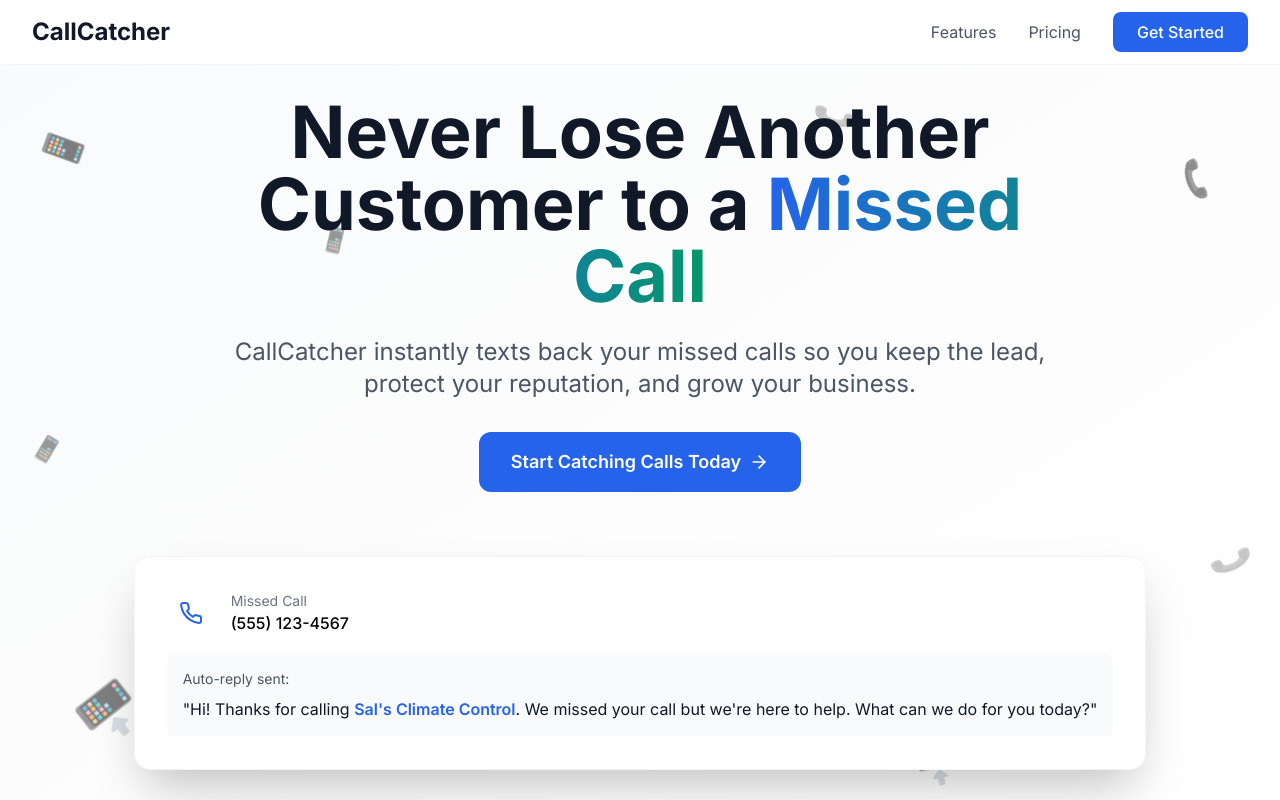
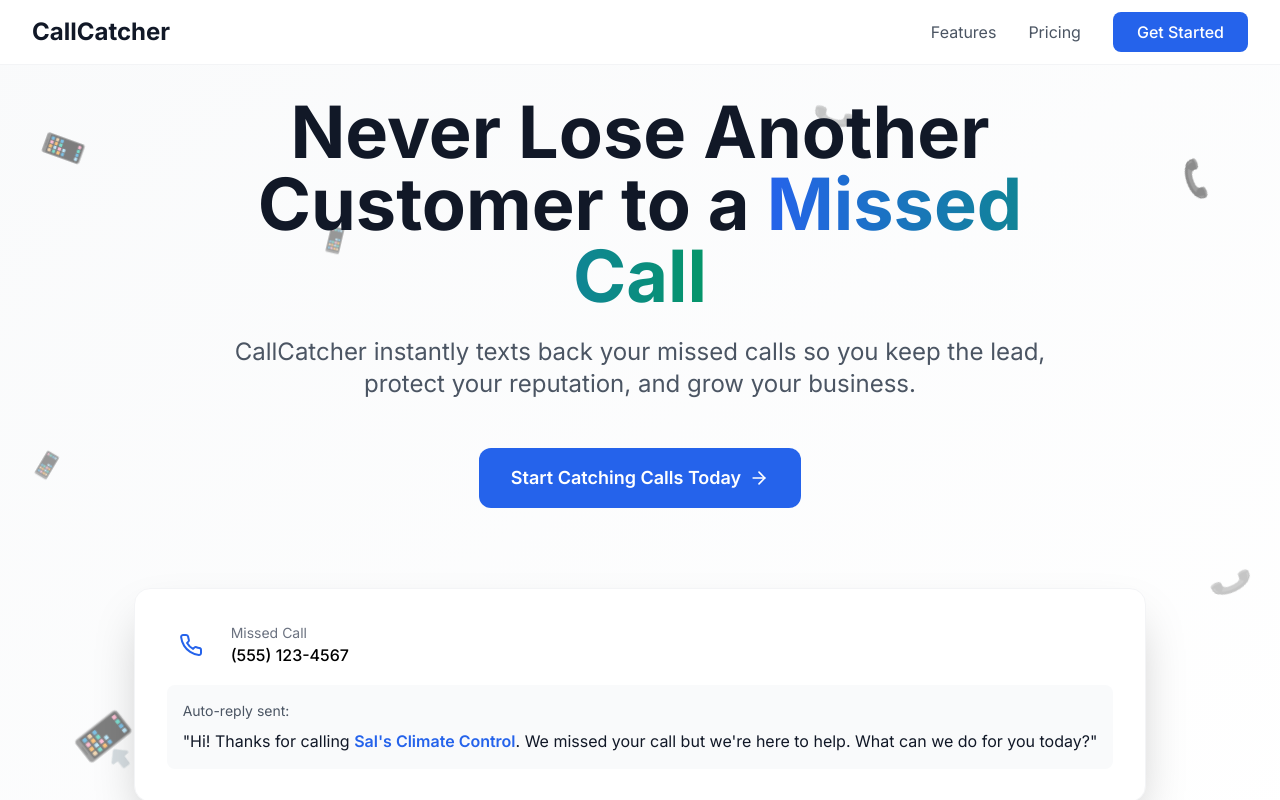
Before and after one commit to alexboulogne/callcatcher-website, a Next.js app: page / in a window 1280 px wide. Shown: the top 800 px of the page. Built offline with nearby package versions, Linux system fonts and the light colour scheme.

Commit message:
Improve hero section spacing to match original design

```diff
--- a/components/Hero.tsx
+++ b/components/Hero.tsx
@@ -145,7 +145,7 @@
             animate={{ opacity: 1, y: 0 }}
             transition={{ duration: 0.6, delay: 0.2 }}
           >
-            <p className="text-xl md:text-2xl text-gray-600 mb-8 leading-relaxed">
+            <p className="text-xl md:text-2xl text-gray-600 mb-12 leading-relaxed">
               CallCatcher instantly texts back your missed calls so you keep the lead,
               protect your reputation, and grow your business.
             </p>
@@ -155,7 +155,7 @@
             initial={{ opacity: 0, y: 20 }}
             animate={{ opacity: 1, y: 0 }}
             transition={{ duration: 0.6, delay: 0.4 }}
-            className="flex justify-center"
+            className="flex justify-center mb-12"
           >
             <a
               href="#pricing"
@@ -172,7 +172,7 @@
           initial={{ opacity: 0, scale: 0.8 }}
           animate={{ opacity: 1, scale: 1 }}
           transition={{ duration: 0.8, delay: 0.6 }}
-          className="mt-16 flex justify-center"
+          className="mt-20 flex justify-center"
         >
           <div className="relative">
             <div className="bg-white rounded-2xl shadow-2xl p-8 border border-gray-100">
```
